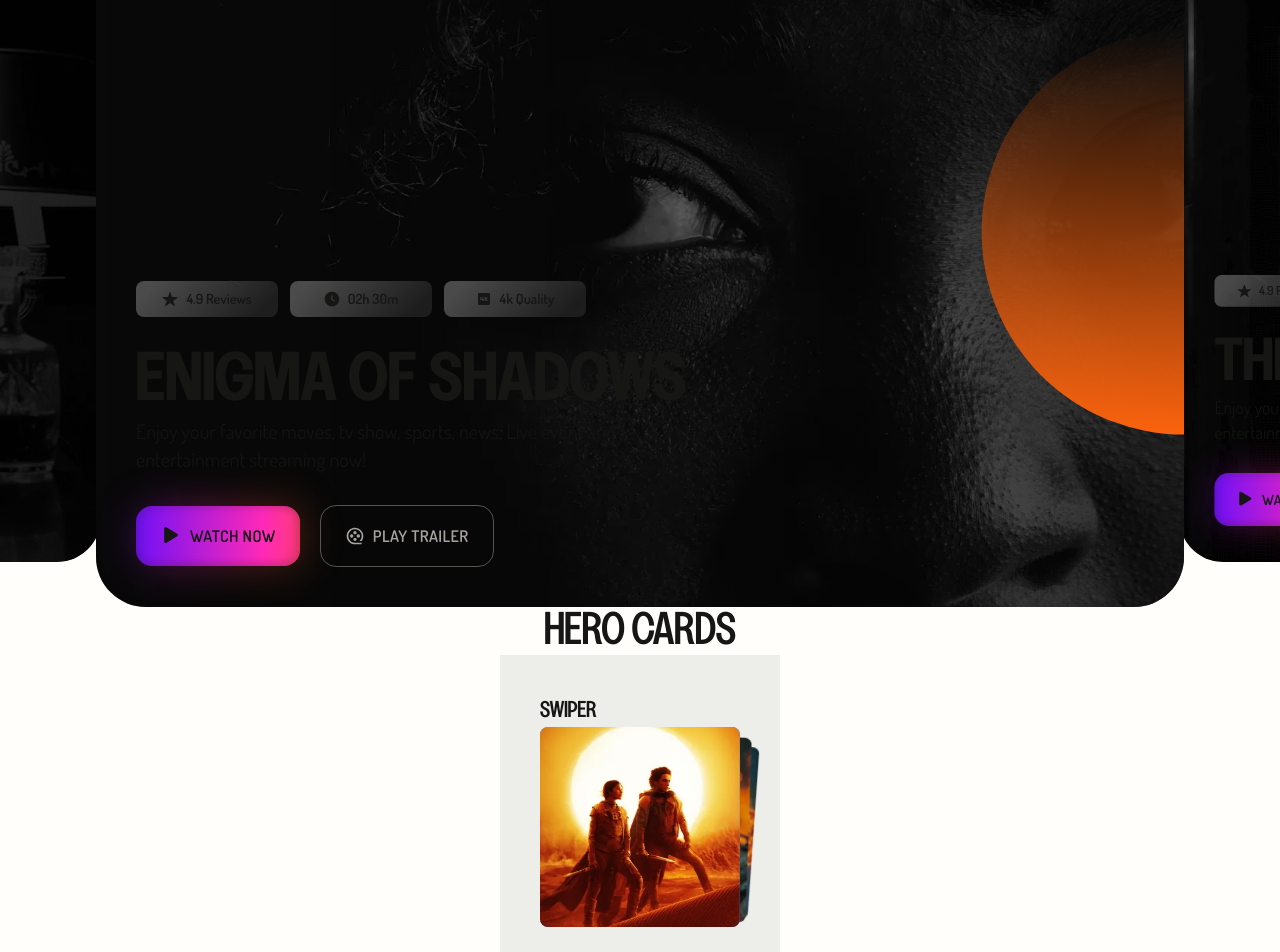
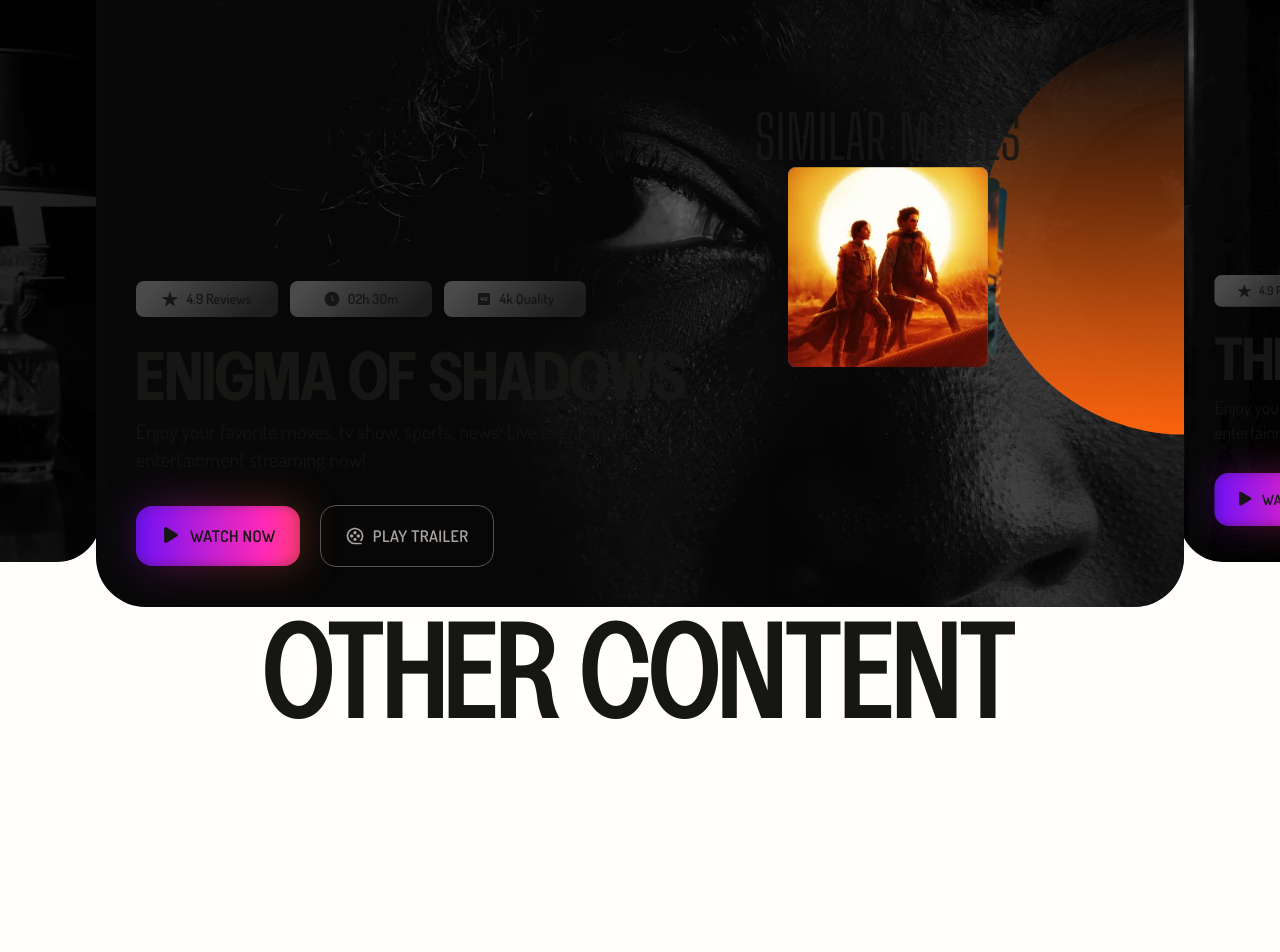
Before and after one commit to PaulHaze/holaa, a Next.js app: page / in a window 1280 px wide. Shown: the part 143-1095 px from the top of the page. After the commit the page ends 894 px from the top, so only its background shows below. Built offline with nearby package versions, Linux system fonts and the light colour scheme.

Commit message:
tweaks to hero cards

```diff
--- a/src/app/page.tsx
+++ b/src/app/page.tsx
@@ -1,19 +1,11 @@
-// import Image from 'next/image';
-
-import { HeroCards } from '@/components/cards/HeroCards';
 import { HeaderOne } from '@/components/header';
-
-import { heroOneData as data } from '@/data/hero';
 
 export default function Home() {
   return (
     <main>
       <HeaderOne isHero={true} data={null} />
-      <div>
-        <div className="flex flex-col items-center justify-center pt-10">
-          <h2>HERO CARDS</h2>
-          {data.cardSlides?.length && <HeroCards data={data.cardSlides} />}
-        </div>
+      <div className="mt-10 flex-center">
+        <h1>OTHER CONTENT</h1>
       </div>
     </main>
   );
--- a/src/components/cards/HeroCards.tsx
+++ b/src/components/cards/HeroCards.tsx
@@ -24,14 +24,7 @@ export const HeroCards = ({ data }: HeroCardsProps) => {
 
   return (
     <div className="card-container">
-      <h5>SWIPER</h5>
-      <Swiper
-        {...swiperHeroCardOptions}
-        // effect={'cards'}
-        // grabCursor={true}
-        // modules={[EffectCards]}
-        // className="mySwiper"
-      >
+      <Swiper {...swiperHeroCardOptions}>
         {data?.map((cardSlide, key) => (
           <SwiperSlide key={key} className="">
             <Image src={cardSlide.image} alt="card-img" />
--- /dev/null
+++ b/src/components/cards/index.ts
@@ -0,0 +1 @@
+export * from './HeroCards';
--- a/src/components/hero/HeroOne.tsx
+++ b/src/components/hero/HeroOne.tsx
@@ -9,6 +9,7 @@ import type { SwiperOptions } from 'swiper/types';
 import { Navigation, Pagination, Autoplay } from 'swiper/modules';
 
 import { InfoPill } from '@/components/ui';
+import { HeroCards } from '@/components/cards';
 import { IoPlay } from 'react-icons/io5';
 import { HiArrowLongRight, HiArrowLongLeft } from 'react-icons/hi2';
 
@@ -56,17 +57,6 @@ export function HeroOne() {
     // },
     modules: [Autoplay, Pagination, Navigation],
   };
-
-  // const swiperHeroCardOptions = {
-  //   speed: 500,
-  //   effect: 'cards',
-  //   rotate: 'false',
-  //   pagination: {
-  //     el: '.swiper-pagination',
-  //     type: 'fraction',
-  //   },
-  //   modules: [Pagination, Navigation, EffectCards, Scrollbar],
-  // };
 
   return (
     <>
@@ -126,6 +116,13 @@ export function HeroOne() {
                   </div>
                 </div>
               </div>
+              {/* SWIPER CARDS */}
+              <div className="invisible absolute top-[50%] z-20 translate-y-[-48%] md:visible md:right-[5%] lg:right-[15%]">
+                <h3 className="font-narrow opacity-90">SIMILAR MOVIES</h3>
+                {data.cardSlides?.length && (
+                  <HeroCards data={data.cardSlides} />
+                )}
+              </div>
             </SwiperSlide>
           ))}
         </Swiper>
--- a/src/styles/custom/_hero.scss
+++ b/src/styles/custom/_hero.scss
@@ -640,8 +640,6 @@
 }
 
 .card-container {
-  @apply bg-base-300 p-10;
-
   .swiper {
     @apply h-[200px] w-[200px] flex-center;
   }
--- a/src/styles/tailwind.scss
+++ b/src/styles/tailwind.scss
@@ -14,19 +14,19 @@
     @apply font-heading font-normal leading-normal;
   }
   h1 {
-    @apply text-6xl md:text-7xl lg:text-banner;
+    @apply text-6xl md:text-7xl xl:text-banner;
   }
   h2 {
-    @apply text-5xl;
+    @apply text-5xl md:text-6xl xl:text-7xl;
   }
   h3 {
-    @apply text-4xl;
+    @apply text-4xl md:text-5xl xl:text-6xl;
   }
   h4 {
-    @apply text-3xl;
+    @apply text-3xl md:text-4xl xl:text-5xl;
   }
   h5 {
-    @apply text-2xl;
+    @apply text-2xl md:text-3xl xl:text-4xl;
   }
 }
 
```
